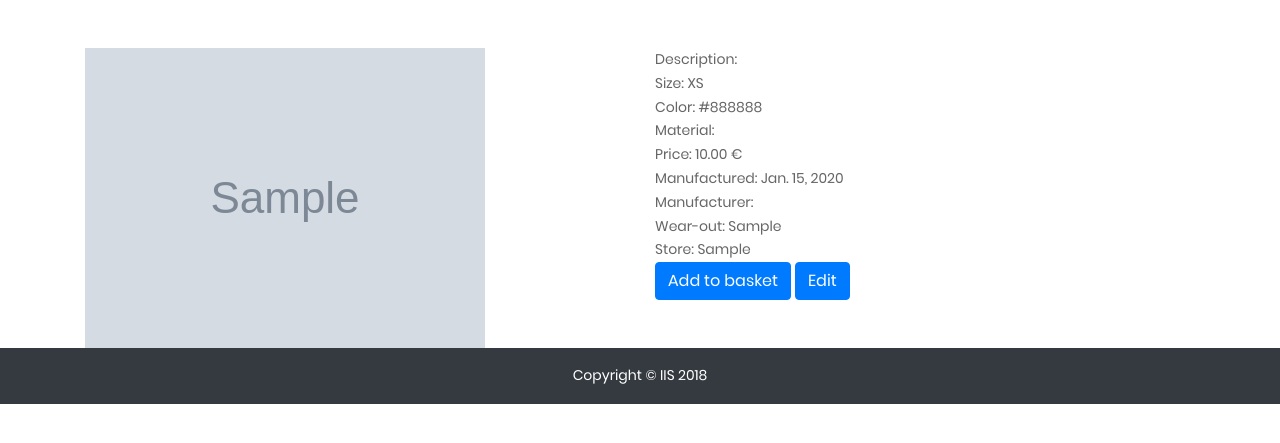
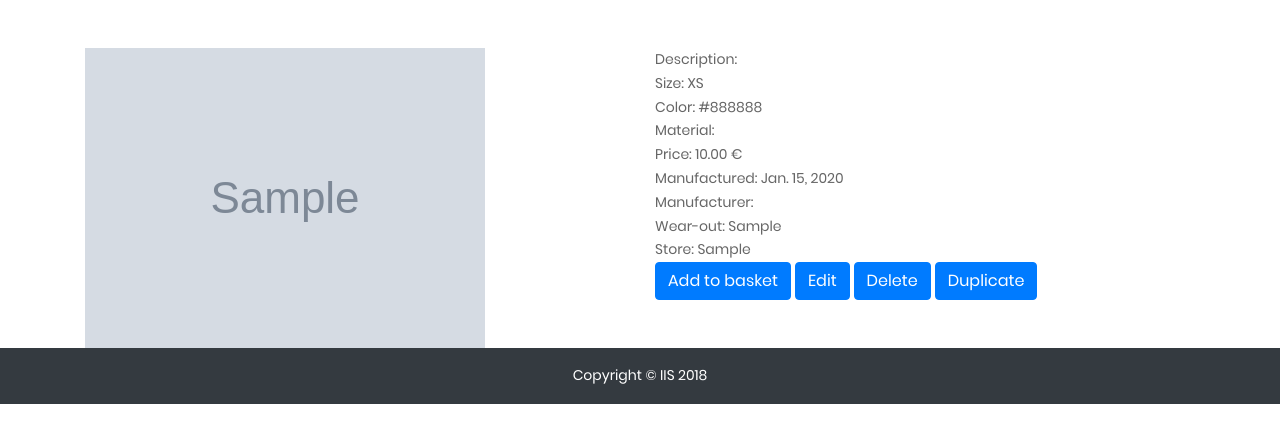
Before and after one commit to MatejKastak/iis, a Django app: page /costumes/1 in a window 1280 px wide. Shown: the part 56-499 px from the top of the page. Run offline with Django 3.2, Linux system fonts and the light colour scheme; tables that the repository leaves empty hold one stand-in row (values such as "Sample post"); grey boxes marked "Sample" are stand-in pictures; some libraries are stand-ins or nearby versions.

Commit message:
Accessory and Costume detail page edit, duplicate and delete.

```diff
--- a/costumes/templates/costumes/accessory.html
+++ b/costumes/templates/costumes/accessory.html
@@ -25,6 +25,8 @@
       <a class="btn btn-primary" href="#" role="button">Add to basket</a>
       <!-- TODO: Edit should be possible only if the user has privileges to do it-->
       <a class="btn btn-primary" href="{% url 'accessories_edit' accessory.pk %}" role="button">Edit</a>
+      <a class="btn btn-primary" href="{% url 'accessories_delete' accessory.pk %}" role="button">Delete</a>
+      <a class="btn btn-primary" href="{% url 'accessories_duplicate' accessory.pk %}" role="button">Duplicate</a>
     </div>
   </div>
 </div>
--- a/costumes/templates/costumes/costume.html
+++ b/costumes/templates/costumes/costume.html
@@ -30,6 +30,8 @@
       <a class="btn btn-primary" href="#" role="button">Add to basket</a>
       <!-- TODO: Edit should be possible only if the user has privileges to do it-->
       <a class="btn btn-primary" href="{% url 'costumes_edit' costume.pk %}" role="button">Edit</a>
+      <a class="btn btn-primary" href="{% url 'costumes_delete' costume.pk %}" role="button">Delete</a>
+      <a class="btn btn-primary" href="{% url 'costumes_duplicate' costume.pk %}" role="button">Duplicate</a>
     </div>
   </div>
 </div>
--- a/costumes/urls.py
+++ b/costumes/urls.py
@@ -11,12 +11,19 @@
     path('register', views.register, name='register'),
     path('register/script', views.register_script, name='register'),
     path('manage_staff', views.manage_staff, name='manage_staff'),
+
     path('costumes', views.costumes_gallery, name='costumes_gallery'),
     path('costumes/<int:costume_id>', views.costumes, name='costumes'),
     path('costumes/<int:costume_id>/edit', views.costumes_edit, name='costumes_edit'),
+    path('costumes/<int:costume_id>/delete', views.costumes_delete, name='costumes_delete'),
+    path('costumes/<int:costume_id>/duplicate', views.costumes_duplicate, name='costumes_duplicate'),
+
+    path('accessories', views.accessories_gallery, name='accessories_gallery'),
+    path('accessories/<int:accessory_id>', views.accessories, name='accessories'),
     path('accessories/<int:accessory_id>/edit', views.accessories_edit, name='accessories_edit'),
-    path('accessories/<int:accessory_id>', views.accessories, name='accessories'),
-    path('accessories', views.accessories_gallery, name='accessories_gallery'),
+    path('accessories/<int:accessory_id>/delete', views.accessories_delete, name='accessories_delete'),
+    path('accessories/<int:accessory_id>/duplicate', views.accessories_duplicate, name='accessories_duplicate'),
+
     path('basket', views.basket, name='backet'),
     path('user', views.user, name='user'),
     path('settings', views.settings, name='setting'),
--- a/costumes/views.py
+++ b/costumes/views.py
@@ -37,6 +37,22 @@
 
     return render(request, 'costumes/costume_edit.html', {'form': form, 'costume': costume})
 
+def costumes_duplicate(request, costume_id):
+    raise Http404('NOT YET IMPLEMENTED')
+    costume = get_object_or_404(Costume, pk=costume_id)
+    if request.method == 'POST':
+        form = CostumeForm(request.POST, instance=costume)
+        if form.is_valid():
+            form.save()
+            return HttpResponseRedirect('/costumes/' + str(costume_id))
+    else:
+        form = CostumeForm(instance=costume)
+
+    return render(request, 'costumes/costume_edit.html', {'form': form, 'costume': costume})
+
+def costumes_delete(request, costume_id):
+    raise Http404('NOT YET IMPLEMENTED')
+
 def accessories(request, accessory_id):
     accessory = get_object_or_404(Accessory, pk=accessory_id)
     return render(request, 'costumes/accessory.html', {'accessory': accessory})
@@ -56,6 +72,22 @@
         form = AccessoryForm(instance=accessory)
 
     return render(request, 'costumes/accessory_edit.html', {'form': form, 'accessory': accessory})
+
+def accessories_duplicate(request, accessory_id):
+    raise Http404('NOT YET IMPLEMENTED')
+    accessory = get_object_or_404(Accessory, pk=accessory_id)
+    if request.method == 'POST':
+        form = AccessoryForm(request.POST, instance=accessory)
+        if form.is_valid():
+            form.save()
+            return HttpResponseRedirect('/accessories/' + str(accessory_id))
+    else:
+        form = AccessoryForm(instance=accessory)
+
+    return render(request, 'costumes/accessory_edit.html', {'form': form, 'accessory': accessory})
+
+def accessories_delete(request, accessory_id):
+    raise Http404('NOT YET IMPLEMENTED')
 
 def basket(request):
     raise Http404('NOT YET IMPLEMENTED')
```
